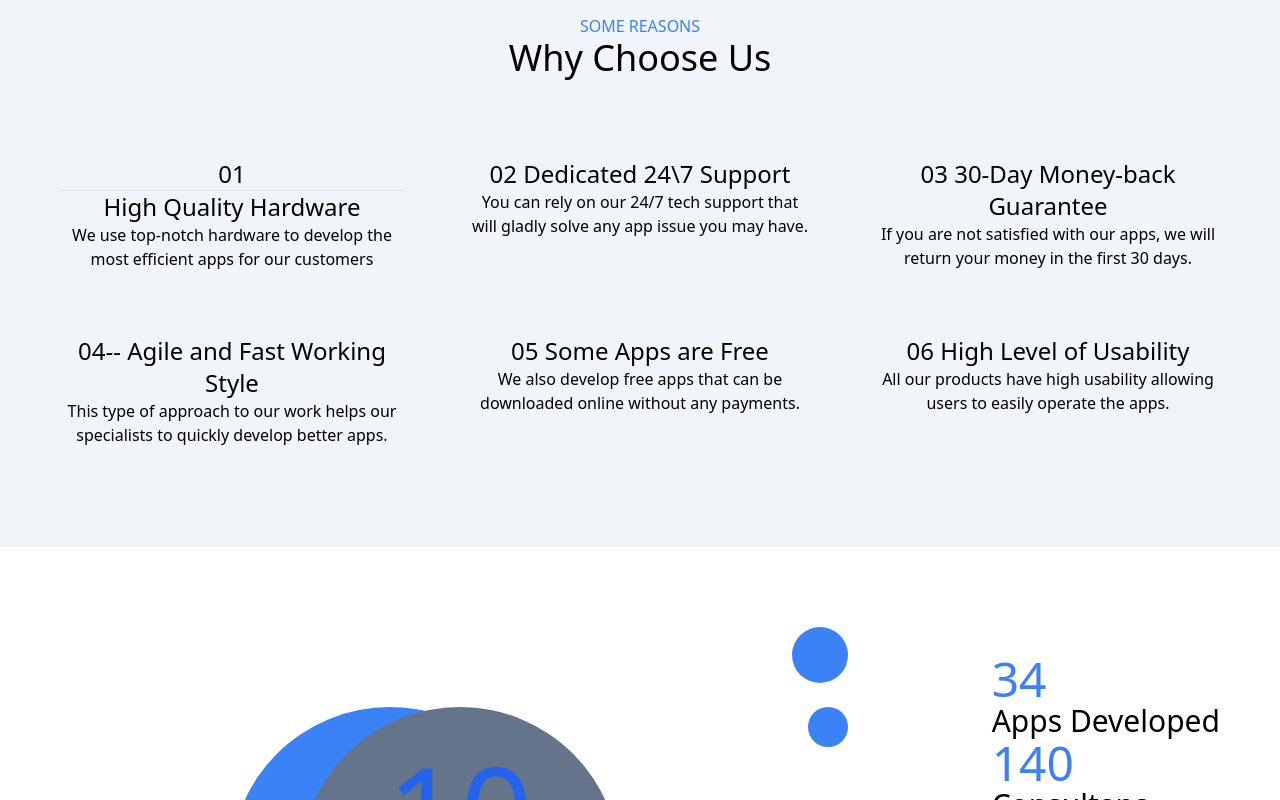
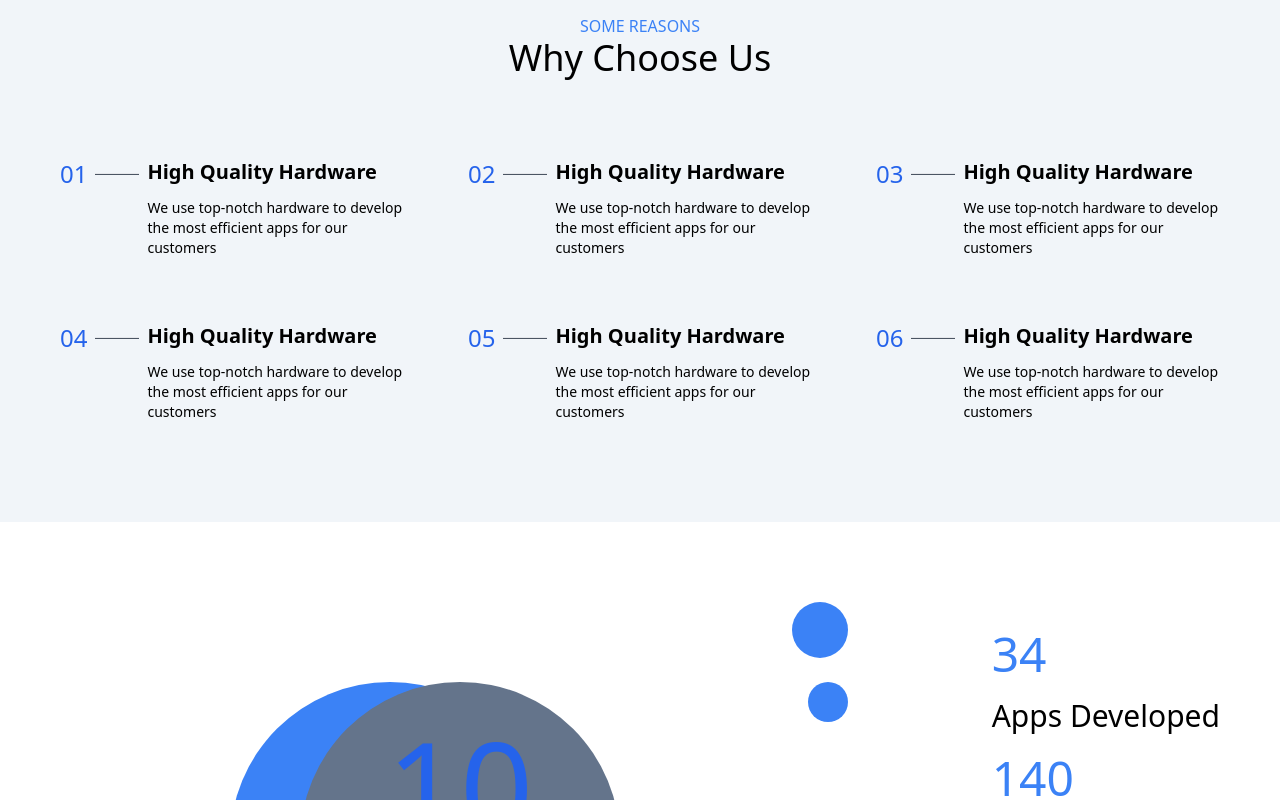
Before and after one commit to kirsten-tay/khoby-web-one, a React (Create React App) app: page / in a window 1280 px wide. Shown: the part 1800-2600 px from the top of the page. Built offline with nearby package versions, Linux system fonts and the light colour scheme.

Commit message:
updated the page

```diff
--- a/src/components/Hero.jsx
+++ b/src/components/Hero.jsx
@@ -1,12 +1,14 @@
-import React,{Component} from 'react'
-import { ArrowNarrowRightIcon,OfficeBuildingIcon } from '@heroicons/react/outline';
+import React, { Component } from 'react'
+import { ArrowNarrowRightIcon, OfficeBuildingIcon } from '@heroicons/react/outline';
 
 const Hero = () => {
   return (
     <div>
 
-    <div  className="photo w-full relative">
-    <div className="flex flex-col absolute text-left text-black -left-[-180px] -top-[-200px] p-1 rounded-full ">
+      <div className="photo w-full relative">
+        <div className="absolute inset-0 bg-gradient-to-r top from-white to-transparent">
+
+          <div className="flex flex-col absolute text-left text-black -left-[-180px] -top-[-200px] p-1  ">
             <span className=" text-blue-600 text-[15px] my-2">
               MULTIPURPOSE
             </span>
@@ -21,14 +23,14 @@ const Hero = () => {
             <div className="flex flex-row space-x-5">
               <button className="flex  items-center border-o outline-none hover:bg-blue-700 font-medium p-2 bg-blue-600 text-white rounded-xl my-3">
                 About Us
-              <ArrowNarrowRightIcon className="h-6 w-6 py-1"/>
+                <ArrowNarrowRightIcon className="h-6 w-6 py-1" />
               </button>
               <button className="flex  border-2 items-center outline-none hover:bg-grey-700 font-medium p-2 bg-white text-black rounded-xl my-3">
                 Contact Us
-              <ArrowNarrowRightIcon className="h-6 w-6 py-1"/>
+                <ArrowNarrowRightIcon className="h-6 w-6 py-1" />
               </button>
             </div>
-
+          </div>
         </div>
       </div>
 
--- a/src/components/Hero2.jsx
+++ b/src/components/Hero2.jsx
@@ -17,8 +17,8 @@ const Hero2 = () => {
                     <div className="grid grid-cols-1 lg:grid-cols-3 gap-6">
                         <div className=" flex flex-col justify-cente items-center border p-5 border-gray-300 hover:bg-blue-500 rounded-md">
                             <div className="relative w-full p-5">
-                                <div className="bg-blue-600 p-3 rounded-full  w-20 h-20  mx-auto hover:bg-white flex items-center justify-center">
-                                    <OfficeBuildingIcon className="h-11 w-11 text-white hover:text-blue-600" />
+                                <div className="bg-blue-600 p-3 rounded-full  w-20 h-20 group  mx-auto hover:bg-white flex items-center justify-center">
+                                    <OfficeBuildingIcon className="h-11 w-11 text-white group-hover:text-blue-600" />
                                 </div>
                                 <span className="font-medium text-3xl ">Corporate Solution</span><br />
                                 <span>contrary to popular believe, Lorem Ipsum is not simply random text.</span>
@@ -26,8 +26,8 @@ const Hero2 = () => {
                         </div>
                         <div className=" flex flex-col justify-cente items-center border p-5 border-gray-300 hover:bg-blue-500 rounded-md">
                             <div className="relative w-full p-5">
-                                <div className="bg-blue-600 p-3 rounded-full  w-20 h-20  mx-auto hover:bg-white hover:text-blue-500 flex items-center justify-center">
-                                    <OfficeBuildingIcon className="h-11 w-11 text-white" />
+                                <div className="bg-blue-600 p-3 rounded-full  w-20 h-20  group mx-auto hover:bg-white hover:text-blue-500 flex items-center justify-center">
+                                    <OfficeBuildingIcon className="h-11 w-11 text-white hover:text-blue-600" />
                                 </div>
                                 <span className="font-medium text-3xl ">Call Center Solutions</span><br />
                                 <span>contrary to popular believe, Lorem Ipsum is not simply random text.</span>
@@ -35,8 +35,8 @@ const Hero2 = () => {
                         </div>
                         <div className=" flex flex-col justify-cente items-center border p-5 border-gray-300 hover:bg-blue-500 rounded-md">
                             <div className="relative w-full p-5">
-                                <div className="bg-blue-600 p-3 rounded-full  w-20 h-20  mx-auto hover:bg-white hover:text-blue-500 flex items-center justify-center">
-                                    <OfficeBuildingIcon className="h-11 w-11 text-white" />
+                                <div className="bg-blue-600 p-3 rounded-full  w-20 h-20  mx-auto group hover:bg-white hover:text-blue-500 flex items-center justify-center">
+                                    <OfficeBuildingIcon className="h-11 w-11 text-white hover:text-blue-600" />
                                 </div>
                                 <span className="font-medium text-3xl ">Cloud Development</span><br />
                                 <span>There are many variations of passages of Lorem Ipsum available.</span>
--- a/src/components/Whychooseus.jsx
+++ b/src/components/Whychooseus.jsx
@@ -15,43 +15,79 @@ const Whychooseus = () => {
                     </h2>
                 </div>
                 <div className="w-full ">
-                    <div className="grid grid-col-1 gap-6 my-10 max-w-7xl mx-auto lg:grid-cols-3 gab-6 ">
+                    <div className="grid grid-col-1 gap-6 my-10 mx-auto lg:grid-cols-3 gab-6 ">
                         <div className="items-center p-5">
-                            <h2 className="font-medium text-2xl">
-                                01    <hr />  High Quality Hardware</h2>
-                            <h5>We use top-notch hardware to develop the most efficient apps for our customers</h5>
+                            <div className="flex items-start justify-center">
+                                <div className="flex items-center">
+                                    <h2 className="font-medium text-blue-600 text-2xl">01  </h2>
+                                    <hr className="w-11 mx-2 h-0.5 bg-gray-600" />
+                                </div>
+                                <div className="flex flex-col text-left space-y-3 items-start">
+                                    <h2 className="font-bold text-xl"> High Quality Hardware</h2>
+                                    <h5 className="text-sm">We use top-notch hardware to develop the most efficient apps for our customers</h5>
+                                </div>
+                            </div>
                         </div>
-
-                        <div className=" items-center p-5">
-                            <h2 className="font-medium text-2xl">
-                                02  Dedicated 24\7 Support</h2>
-                            <h5>You can rely on our 24/7 tech support that will gladly solve any app issue you may have.</h5>
+                        <div className="items-center p-5">
+                            <div className="flex items-start justify-center">
+                                <div className="flex items-center">
+                                    <h2 className="font-medium text-blue-600 text-2xl">02  </h2>
+                                    <hr className="w-11 mx-2 h-0.5 bg-gray-600" />
+                                </div>
+                                <div className="flex flex-col text-left space-y-3 items-start">
+                                    <h2 className="font-bold text-xl"> High Quality Hardware</h2>
+                                    <h5 className="text-sm">We use top-notch hardware to develop the most efficient apps for our customers</h5>
+                                </div>
+                            </div>
                         </div>
-
                         <div className="items-center p-5">
-                            <h2 className="font-medium text-2xl">
-                                03  30-Day Money-back Guarantee</h2>
-                            <h5>If you are not satisfied with our apps, we will return your money in the first 30 days.</h5>
+                            <div className="flex items-start justify-center">
+                                <div className="flex items-center">
+                                    <h2 className="font-medium text-blue-600 text-2xl">03  </h2>
+                                    <hr className="w-11 mx-2 h-0.5 bg-gray-600" />
+                                </div>
+                                <div className="flex flex-col text-left space-y-3 items-start">
+                                    <h2 className="font-bold text-xl"> High Quality Hardware</h2>
+                                    <h5 className="text-sm">We use top-notch hardware to develop the most efficient apps for our customers</h5>
+                                </div>
+                            </div>
                         </div>
-
-                        <div className=" items-center p-5">
-                            <h2 className="font-medium text-2xl">
-                                04-- Agile and Fast Working Style</h2>
-                            <h5>This type of approach to our work helps our specialists to quickly develop better apps.</h5>
+                        <div className="items-center p-5">
+                            <div className="flex items-start justify-center">
+                                <div className="flex items-center">
+                                    <h2 className="font-medium text-blue-600 text-2xl">04  </h2>
+                                    <hr className="w-11 mx-2 h-0.5 bg-gray-600" />
+                                </div>
+                                <div className="flex flex-col text-left space-y-3 items-start">
+                                    <h2 className="font-bold text-xl"> High Quality Hardware</h2>
+                                    <h5 className="text-sm">We use top-notch hardware to develop the most efficient apps for our customers</h5>
+                                </div>
+                            </div>
                         </div>
-
-                        <div className=" items-center p-5">
-                            <h2 className="font-medium text-2xl">
-                                05  Some Apps are Free</h2>
-                            <h5>We also develop free apps that can be downloaded online without any payments.</h5>
+                        <div className="items-center p-5">
+                            <div className="flex items-start justify-center">
+                                <div className="flex items-center">
+                                    <h2 className="font-medium text-blue-600 text-2xl">05  </h2>
+                                    <hr className="w-11 mx-2 h-0.5 bg-gray-600" />
+                                </div>
+                                <div className="flex flex-col text-left space-y-3 items-start">
+                                    <h2 className="font-bold text-xl"> High Quality Hardware</h2>
+                                    <h5 className="text-sm">We use top-notch hardware to develop the most efficient apps for our customers</h5>
+                                </div>
+                            </div>
                         </div>
-
                         <div className="items-center p-5">
-                            <h2 className="font-medium text-2xl">
-                                06   High Level of Usability</h2>
-                            <h5>All our products have high usability allowing users to easily operate the apps.</h5>
+                            <div className="flex items-start justify-center">
+                                <div className="flex items-center">
+                                    <h2 className="font-medium text-blue-600 text-2xl">06  </h2>
+                                    <hr className="w-11 mx-2 h-0.5 bg-gray-600" />
+                                </div>
+                                <div className="flex flex-col text-left space-y-3 items-start">
+                                    <h2 className="font-bold text-xl"> High Quality Hardware</h2>
+                                    <h5 className="text-sm">We use top-notch hardware to develop the most efficient apps for our customers</h5>
+                                </div>
+                            </div>
                         </div>
-
                     </div>
                 </div>
             </div>
@@ -71,7 +107,7 @@ const Whychooseus = () => {
                     </div>
 
                     <div className="absolute rounded-full -top-40 -right-[1200px] bg-grey-500  p-7  mx-auto">
-                        <div className="flex flex-col text-left" >
+                        <div className="flex flex-col space-y-5  text-left" >
                             <span className="text-blue-500 font-medium text-5xl"> 34</span>
                             <span className="font-medium text-3xl">Аpps Developed</span>
                             <span className="text-blue-500 font-medium text-5xl">140</span>
```
Lines whose indentation alone changed are shown as unchanged.
